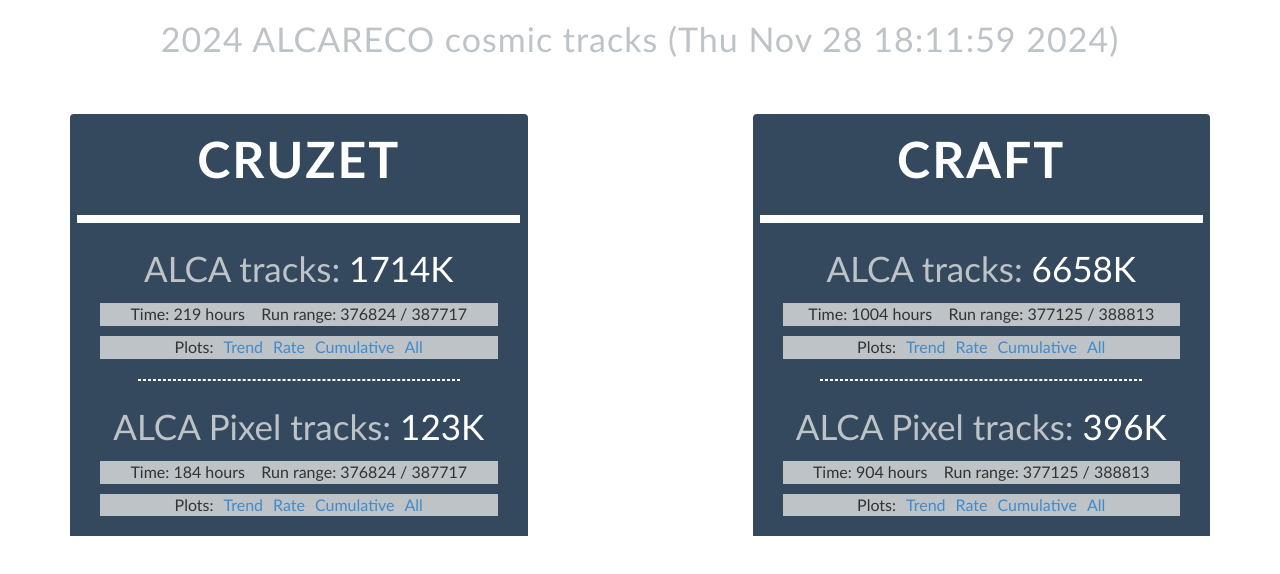
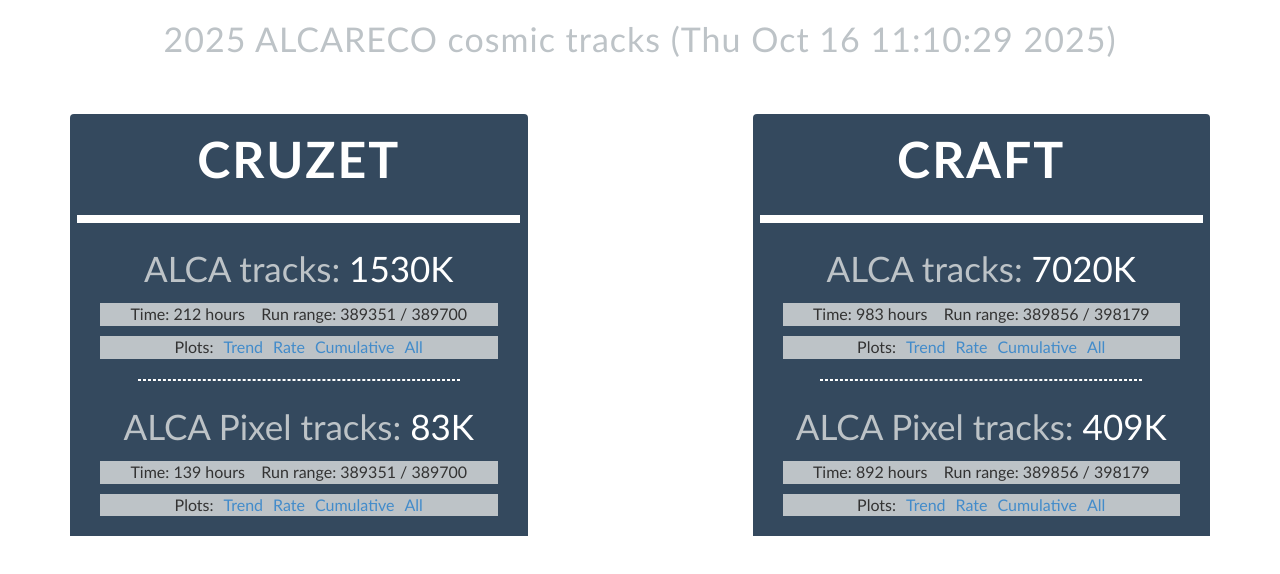
Before and after one commit to CMSTrackerDPG/CosmicsCounter, a plain HTML site: page index.html in a window 1280 px wide. Drawn offline with nearby package versions, Linux system fonts and the light colour scheme; files that its build step writes are made by us from their sources; files whose address does not match are found by name.

Commit message:
Update 2025 and minor fix

```diff
--- a/index.html
+++ b/index.html
@@ -18,7 +18,7 @@
        </head>
       <body>
      <section id="text-about">
-         2024 ALCARECO cosmic tracks (Thu Nov 28 18:11:59 2024)
+         2025 ALCARECO cosmic tracks (Thu Oct 16 11:10:29 2025)
      </section>
      <!--------------------------------------------------------------------------------->
      <div id="myModal" class="modal">
@@ -39,12 +39,12 @@
                              <div class="table-header">
                                <p class="table-title">CRUZET</p>
                                  <p class="table-sep"><hr style="border: 4px solid white; width: 95%;" /></p>
-                                 <p class="table-mytxt">ALCA tracks: <span class="table-tracks">1714K</span></p>
-                                 <p class="table-counts">Time: 219 hours&nbsp;&nbsp;&nbsp; Run range: 376824 / 387717</p>
+                                 <p class="table-mytxt">ALCA tracks: <span class="table-tracks">1530K</span></p>
+                                 <p class="table-counts">Time: 212 hours&nbsp;&nbsp;&nbsp; Run range: 389351 / 389700</p>
                                  <p class="table-mylink">Plots:<a style="padding-left: 10px; padding-right: 10px;" id="cruzetTrend" href="#">Trend</a><a style="padding-right: 10px;" id="cruzetRate" href="#">Rate</a><a style="padding-right: 10px;" id="cruzetCumul" href="#">Cumulative</a><a href="javascript:apri('./cruzet.html');">All</a></p>
                                  <p class="table-sep"><hr style="border: 1px dashed white; width: 70%;" /></p>
-                                 <p class="table-mytxt">ALCA Pixel tracks: <span class="table-tracks">123K</span></p>
-                                 <p class="table-counts">Time: 184 hours&nbsp;&nbsp;&nbsp; Run range: 376824 / 387717</p>
+                                 <p class="table-mytxt">ALCA Pixel tracks: <span class="table-tracks">83K</span></p>
+                                 <p class="table-counts">Time: 139 hours&nbsp;&nbsp;&nbsp; Run range: 389351 / 389700</p>
                                  <p class="table-mylink">Plots:<a style="padding-left: 10px; padding-right: 10px;" id="cruzetTrendp" href="#">Trend</a><a style="padding-right: 10px;" id="cruzetRatep" href="#">Rate</a><a style="padding-right: 10px;" id="cruzetCumulp" href="#">Cumulative</a><a href="javascript:apri('./cruzet_pixel.html');">All</a></p>
                              </div>
                          </div>
@@ -55,12 +55,12 @@
                              <div class="table-header">
                                  <p class="table-title">CRAFT</p>
                                  <p class="table-sep"><hr style="border: 4px solid white; width: 95%;" /></p>
-                                 <p class="table-mytxt">ALCA tracks: <span class="table-tracks">6658K</span></p>
-                                 <p class="table-counts">Time: 1004 hours&nbsp;&nbsp;&nbsp; Run range: 377125 / 388813</p>
+                                 <p class="table-mytxt">ALCA tracks: <span class="table-tracks">7020K</span></p>
+                                 <p class="table-counts">Time: 983 hours&nbsp;&nbsp;&nbsp; Run range: 389856 / 398179</p>
                                  <p class="table-mylink">Plots:<a style="padding-left: 10px; padding-right: 10px;" id="craftTrend" href="#">Trend</a><a style="padding-right: 10px;" id="craftRate" href="#">Rate</a><a id="craftCumul" style="padding-right: 10px;" href="#">Cumulative</a><a href="javascript:apri('./craft.html');">All</a></p>
                                  <p class="table-sep"><hr style="border: 1px dashed white; width: 70%;" /></p>
-                                 <p class="table-mytxt">ALCA Pixel tracks: <span class="table-tracks">396K</span></p>
-                                 <p class="table-counts">Time: 904 hours&nbsp;&nbsp;&nbsp; Run range: 377125 / 388813</p>
+                                 <p class="table-mytxt">ALCA Pixel tracks: <span class="table-tracks">409K</span></p>
+                                 <p class="table-counts">Time: 892 hours&nbsp;&nbsp;&nbsp; Run range: 389856 / 398179</p>
                                  <p class="table-mylink">Plots:<a style="padding-left: 10px; padding-right: 10px;" id="craftTrendp" href="#">Trend</a><a style="padding-right: 10px;" id="craftRatep" href="#">Rate</a><a id="craftCumulp" style="padding-right: 10px;" href="#">Cumulative</a><a href="javascript:apri('./craft_pixel.html');">All</a></p>
                              </div>
                          </div>
```
Also changed, not shown: www/craft.html (+1 -1 lines), www/craft_pixel.html (+1 -1 lines), www/cruzet.html (+1 -1 lines), www/cruzet_pixel.html (+1 -1 lines), 4 other files.
